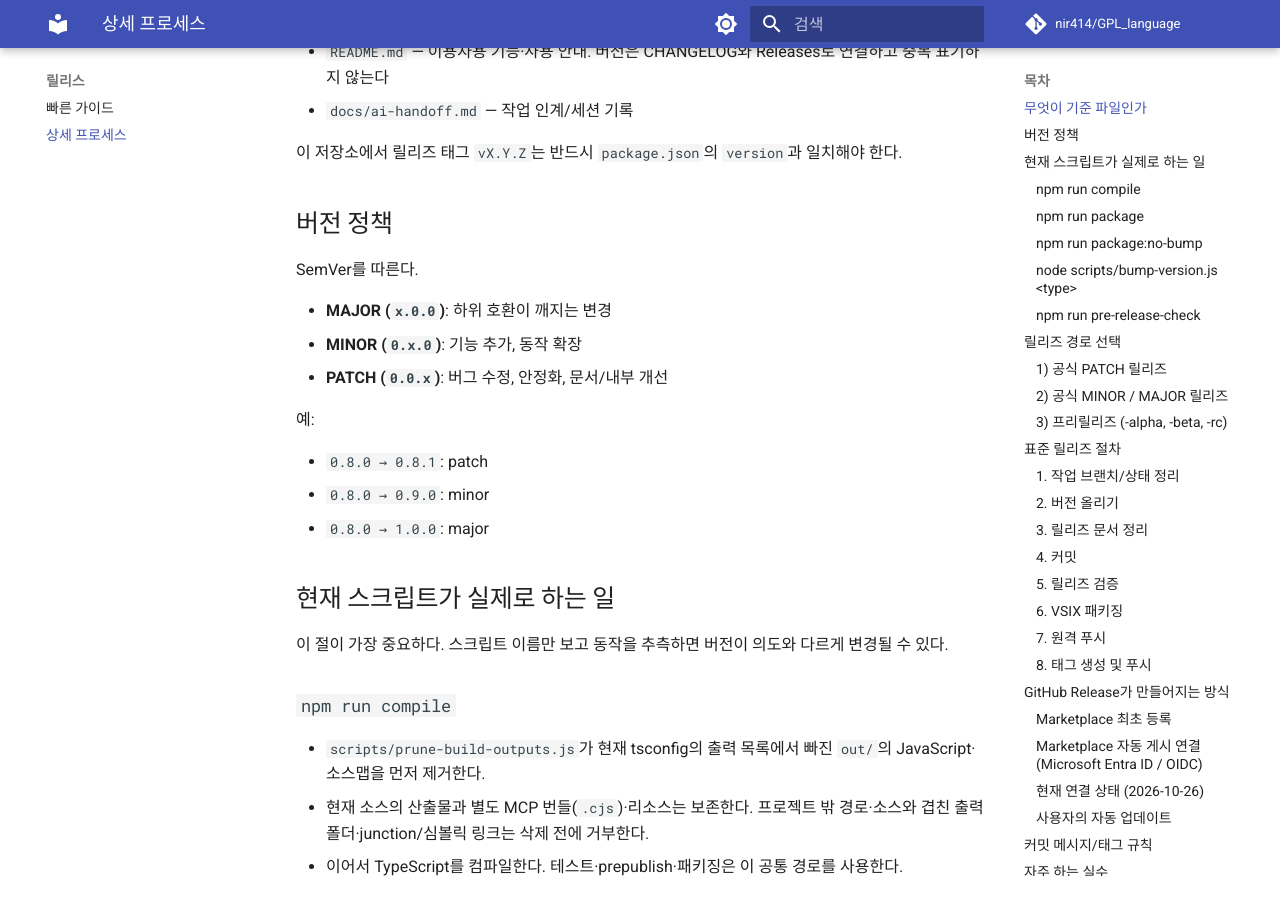
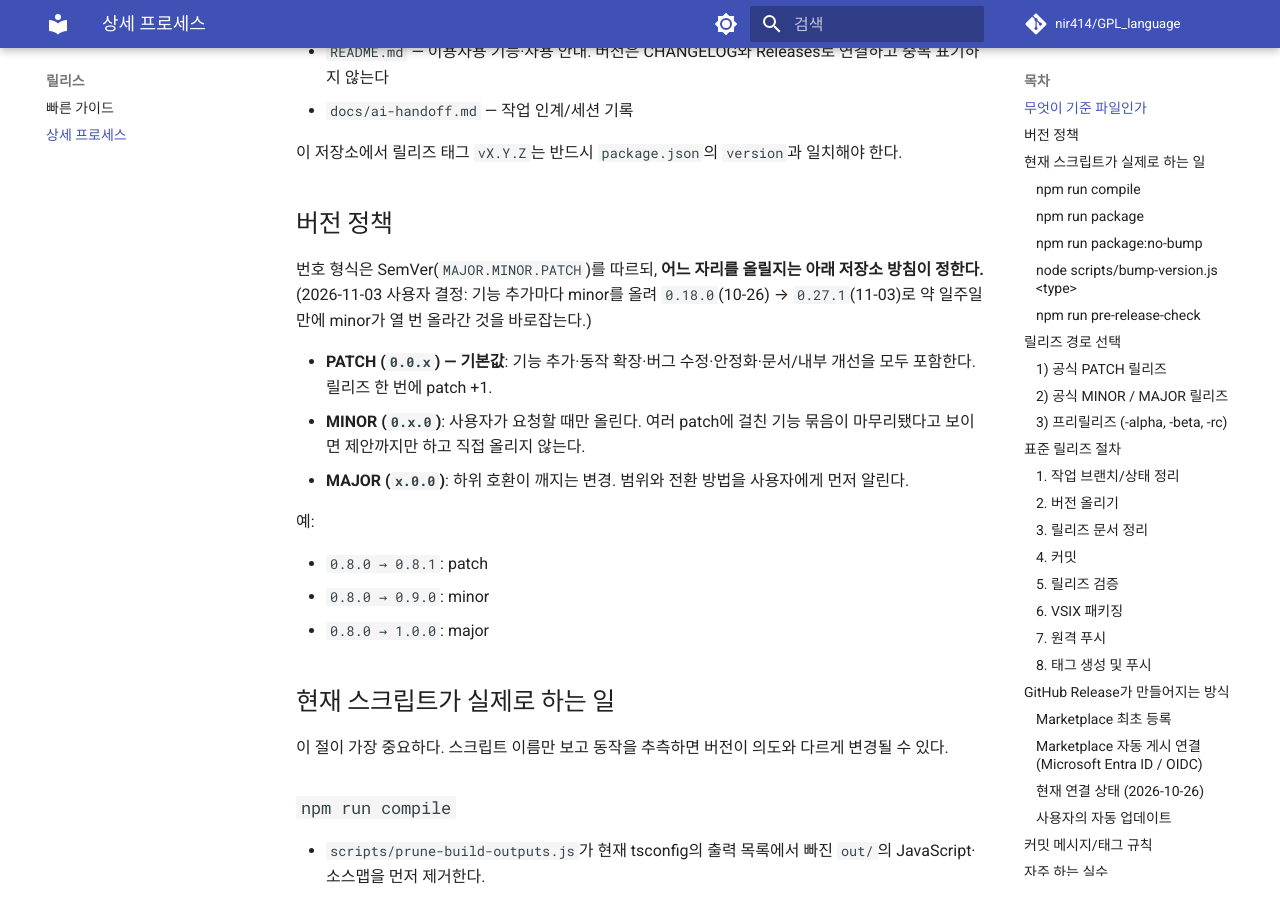
Before and after one commit to nir414/GPL_language, an MkDocs documentation site: the page built from docs/releases/process.md, in a window 1280 px wide and 900 px high, scrolled down 465 px. Built offline with MkDocs 1.6.1 and Material for MkDocs 9.7.7, drawn with Linux system fonts in a browser that asks for light colours; comment, search, counter and statistics services are not loaded; some of the changed text lies outside the part shown.

Commit message:
docs(release): 버전 정책 — 기능 추가도 patch 기본, minor 는 사용자 요청 시만
0.18.0(10-26) → 0.27.1(11-03) 일주일 새 minor 가 열 번 올라간 것을 바로잡는다(사용자 방침 2026-11-03).
정본 docs/releases/process.md §버전 정책, 요약은 CLAUDE.md·AGENTS.md·gpl-release.instructions.md.

Co-Authored-By: Claude Opus 5.5 <noreply@anthropic.com>

````diff
--- a/docs/releases/process.md
+++ b/docs/releases/process.md
@@ -16,11 +16,13 @@
 
 ## 버전 정책
 
-SemVer를 따른다.
+번호 형식은 SemVer(`MAJOR.MINOR.PATCH`)를 따르되, **어느 자리를 올릴지는 아래 저장소 방침이 정한다.**
+(2026-11-03 사용자 결정: 기능 추가마다 minor를 올려 `0.18.0`(10-26) → `0.27.1`(11-03)로 약 일주일 만에 minor가
+열 번 올라간 것을 바로잡는다.)
 
-- **MAJOR (`x.0.0`)**: 하위 호환이 깨지는 변경
-- **MINOR (`0.x.0`)**: 기능 추가, 동작 확장
-- **PATCH (`0.0.x`)**: 버그 수정, 안정화, 문서/내부 개선
+- **PATCH (`0.0.x`) — 기본값**: 기능 추가·동작 확장·버그 수정·안정화·문서/내부 개선을 모두 포함한다. 릴리즈 한 번에 patch +1.
+- **MINOR (`0.x.0`)**: 사용자가 요청할 때만 올린다. 여러 patch에 걸친 기능 묶음이 마무리됐다고 보이면 제안까지만 하고 직접 올리지 않는다.
+- **MAJOR (`x.0.0`)**: 하위 호환이 깨지는 변경. 범위와 전환 방법을 사용자에게 먼저 알린다.
 
 예:
 
@@ -82,7 +84,7 @@ SemVer를 따른다.
 
 ### 1) 공식 PATCH 릴리즈
 
-버그 수정/소규모 개선을 정식 릴리즈할 때.
+기본 경로. 기능 추가·버그 수정·개선을 정식 릴리즈할 때.
 
 권장 흐름:
 
@@ -102,7 +104,7 @@ SemVer를 따른다.
 
 ### 2) 공식 MINOR / MAJOR 릴리즈
 
-새 기능 추가나 큰 변경일 때.
+사용자가 minor를 요청했거나, 하위 호환을 깨는 major 변경일 때.
 
 1. `node scripts/bump-version.js minor` 또는 `major`
 2. `CHANGELOG.md` 내용 보강 + 빈 섹션 제거
@@ -162,16 +164,16 @@ git status --short
 
 ### 2. 버전 올리기
 
-예: minor 릴리즈
+예: patch 릴리즈(기본)
+
+```powershell
+node scripts/bump-version.js patch
+```
+
+예: minor 릴리즈(사용자가 요청한 경우)
 
 ```powershell
 node scripts/bump-version.js minor
-```
-
-예: patch 릴리즈
-
-```powershell
-node scripts/bump-version.js patch
 ```
 
 ### 3. 릴리즈 문서 정리
````
Also changed, not shown: AGENTS.md (+4 -3 lines), CLAUDE.md (+4 -3 lines), .github/instructions/gpl-release.instructions.md.
